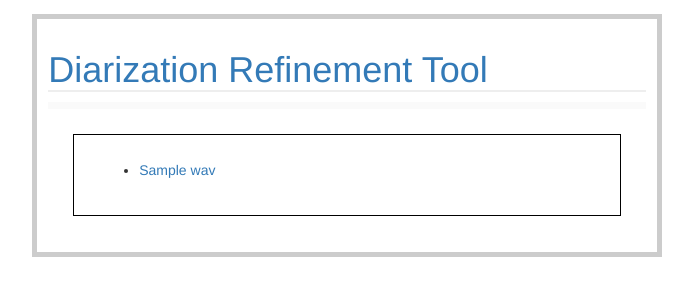
After one commit to aclew/FineDi, a Flask app: template fineDi/templates/available_wavs.html in a window 1280 px wide. The commit adds this page. Shown: the top 300 px of the page, without its empty margins (293-986 px from the left). Run offline with Flask 2, Linux system fonts and the light colour scheme; the template is opened without the code that fills it: most values are stand-ins (such as "Sample title", 1, 10 or a date in 2020); some libraries are stand-ins or nearby versions.

Commit message:
add some infos on the wav files

```diff
--- a/fineDi/diarization_refinement.py
+++ b/fineDi/diarization_refinement.py
@@ -44,14 +44,9 @@ from task import *
 
 # create app
 app = Flask(__name__) # create the application instance :)
-app.config.from_object(__name__) # load config from this file , flaskr.py
-# Load default config and override config from an environment variable
-app.config.update(dict(
-        SECRET_KEY='development key',
-        USERNAME='admin',
-        PASSWORD='default',
-        MEDIA_ROOT='static/media'
-        ))
+#app.config.from_object(__name__) # load config from this file , flaskr.py
+# Load config from an environment variable
+app.config.from_envvar('FLASK_CONFIG')
 
 # accessible urls
 @app.route('/')
@@ -67,7 +62,7 @@ def index():
                             - upload one wav + transcription
     """
     wav_list = get_wav_list(os.path.join(app.root_path, 'static', 'audio'))
-
+    print app.config['TEMP_ROOT']
 
     ## labels for tasks
     #talker_lab =  ['CHI', 'OCH', 'FA', 'MA']
@@ -153,14 +148,15 @@ def treat_all_wavs(wav_name='test1.wav'):
 
         TODO: add what kind of transcription you want to treat.
     """
-    try:
-        task = read_task()
-    except:
-        pass
+    task = read_task()
+
     # if no wav is given as input, take the first one that's not locked
     # in the media folder.
     wav_list = get_wav_list(os.path.join(app.root_path,
                                          app.config['MEDIA_ROOT']))
+
+    # init noChoice to None
+    noChoice = None
 
     # try to get the position of current wav in list
     try:
@@ -218,11 +214,6 @@ def treat_all_wavs(wav_name='test1.wav'):
         # apply changes to RTTM and put lock to notify the use this file has been
         # treated
         correction = request.form.getlist('trs_label')
-        if task == "speaker":
-            correction = [spkr.upper() for spkr in correction]
-            cor_spkr = correction[0]
-        else:
-            cor_spkr = None
 
 
         if "Do Not Change Annotation" in correction:
@@ -234,6 +225,13 @@ def treat_all_wavs(wav_name='test1.wav'):
                 return redirect(url_for('success'))
 
         if len(correction) > 0:
+            # get new speaker name, to put in lock
+            if task == "speaker":
+                correction = [spkr.upper() for spkr in correction]
+                cor_spkr = correction[0]
+            else:
+                cor_spkr = None
+
             rttm_name = original_wav + '.rttm'
             rttm_in = os.path.join(app.root_path, 'static', 'audio', rttm_name)
 
@@ -247,13 +245,14 @@ def treat_all_wavs(wav_name='test1.wav'):
                 return redirect(url_for('treat_all_wavs', wav_name=next_wav))
             else:
                 return redirect(url_for('success'))
-
+        else:
+            noChoice = True
 
 
     return render_template('show_entries.html', entries=entries,
                            wav=wav_name, next_wav=next_wav, prev_wav=prev_wav,
                            progress=progress, descriptors=descriptors,
-                           lock=lock, speaker=speaker)
+                           lock=lock, speaker=speaker, noChoice=noChoice)
 
 
 @app.route('/success')
@@ -264,3 +263,21 @@ def success():
 @app.route('/error')
 def error_page():
     return render_template('error_page.html')
+
+@app.route('/avail_wavs')
+def avail_wavs():
+    """ show the wavs in the data folder,
+        and the CHI segments available inside
+    """
+    # get list of wavs
+    wav_list = get_wav_list(os.path.join(app.root_path, 'static', 'audio'))
+
+    # get info for each wav
+    segment = dict()
+    for wav_name in wav_list[:]:
+        wav_rttm_dict = read_rttm(wav_name)
+        infos = [(key, len(wav_rttm_dict[key])) for key in wav_rttm_dict]
+        segment[wav_name] = infos
+
+    return render_template('available_wavs.html',
+                           wav_list=wav_list, seg=segment)
--- a/fineDi/static/style.css
+++ b/fineDi/static/style.css
@@ -1,23 +1,24 @@
-body            { font-family: sans-serif; background: #eee; }
-a, h1, h2       { color: #377ba8; }
-h1, h2          { font-family: 'Georgia', serif; margin: 0; }
-h1              { border-bottom: 2px solid #eee; }
-h2              { font-size: 1.2em; }
+body              { font-family: sans-serif; background: #eee; }
+a, h1, h2         { color: #377ba8; }
+h1, h2            { font-family: 'Georgia', serif; margin: 0; }
+h1                { border-bottom: 2px solid #eee; }
+h2                { font-size: 1.2em; }
 
-.page           { margin: 1em auto; width: 45em; border: 5px solid #ccc;
-                  padding: 0.8em; background: white; }
-.entries        { list-style: none; margin: 0; padding: 0; }
-.entries li     { margin: 0.8em 1.2em; }
-.entries li h2  { margin-left: -1em; }
-.add-entry      { font-size: 0.9em; border-bottom: 1px solid #ccc; }
-.add-entry dl   { font-weight: bold; }
-.metanav        { text-align: right; font-size: 0.8em; padding: 0.3em;
-                  margin-bottom: 1em; background: #fafafa; }
-.flash          { background: #cee5F5; padding: 0.5em;
-                  border: 1px solid #aacbe2; }
-.error          { background: #f0d6d6; padding: 0.5em; }
-.wav_descript   { margin: 1em auto; overflow:hidden}
-.categories     { border: 1px solid black; padding: 25px; margin: 25px; }
-.progress-bar   { width: 4em; }
-.arrow-left     { display: inline-block; margin-left: 17em; margin-right: auto;}
-.arrow-right    { display: inline-block; margin-right: 10em; margin-left: auto; }
+.page             { margin: 1em auto; width: 45em; border: 5px solid #ccc;
+                    padding: 0.8em; background: white; }
+.entries          { list-style: none; margin: 0; padding: 0; }
+.entries li       { margin: 0.8em 1.2em; }
+.entries li h2    { margin-left: -1em; }
+.add-entry        { font-size: 0.9em; border-bottom: 1px solid #ccc; }
+.add-entry dl     { font-weight: bold; }
+.metanav          { text-align: right; font-size: 0.8em; padding: 0.3em;
+                    margin-bottom: 1em; background: #fafafa; }
+.flash            { background: #cee5F5; padding: 0.5em;
+                    border: 1px solid #aacbe2; }
+.error            { background: #f0d6d6; padding: 0.5em; }
+.wav_descript     { margin: 1em auto; overflow:hidden}
+.categories       { border: 1px solid black; padding: 25px; margin: 25px; }
+.progress-bar     { width: 4em; }
+.arrow-left       { display: inline-block; margin-left: 17em; margin-right: auto;}
+.arrow-right      { display: inline-block; margin-right: 10em; margin-left: auto; }
+ul.main > li > ul { display: none; }
--- /dev/null
+++ b/fineDi/templates/available_wavs.html
@@ -0,0 +1,20 @@
+{% extends "layout.html" %}
+{% block body %}
+  <div class="categories">
+    <ul class="main">
+        {% for wav in wav_list %}
+        <li><a>{{ wav }}</a>
+                <ul style="display: none;">
+                {% for segment in seg[wav] %}
+                <li>Speaker {{ segment[0] }} has {{ segment[1] }} segments</li>
+                {% endfor %}
+                </ul>
+            </li>
+        {% endfor %}
+  </div>
+  <script>
+  $('ul.main li').click(function() {
+    $(this).children('ul').toggle();
+    });
+  </script>
+{% endblock %}
--- a/fineDi/templates/show_entries.html
+++ b/fineDi/templates/show_entries.html
@@ -71,6 +71,9 @@
           </table>
       </div>
   <div class="categories">
+      {% if noChoice %}
+        <p> Please select one of the following </p>
+      {% endif %}
       <ul class=entries>
           <form method="post">
           {% for entry in entries %}
```
Also changed, not shown: config.py (added, +11 -0 lines), fineDi/templates/index.html (+7 -2 lines), 1 other file.
